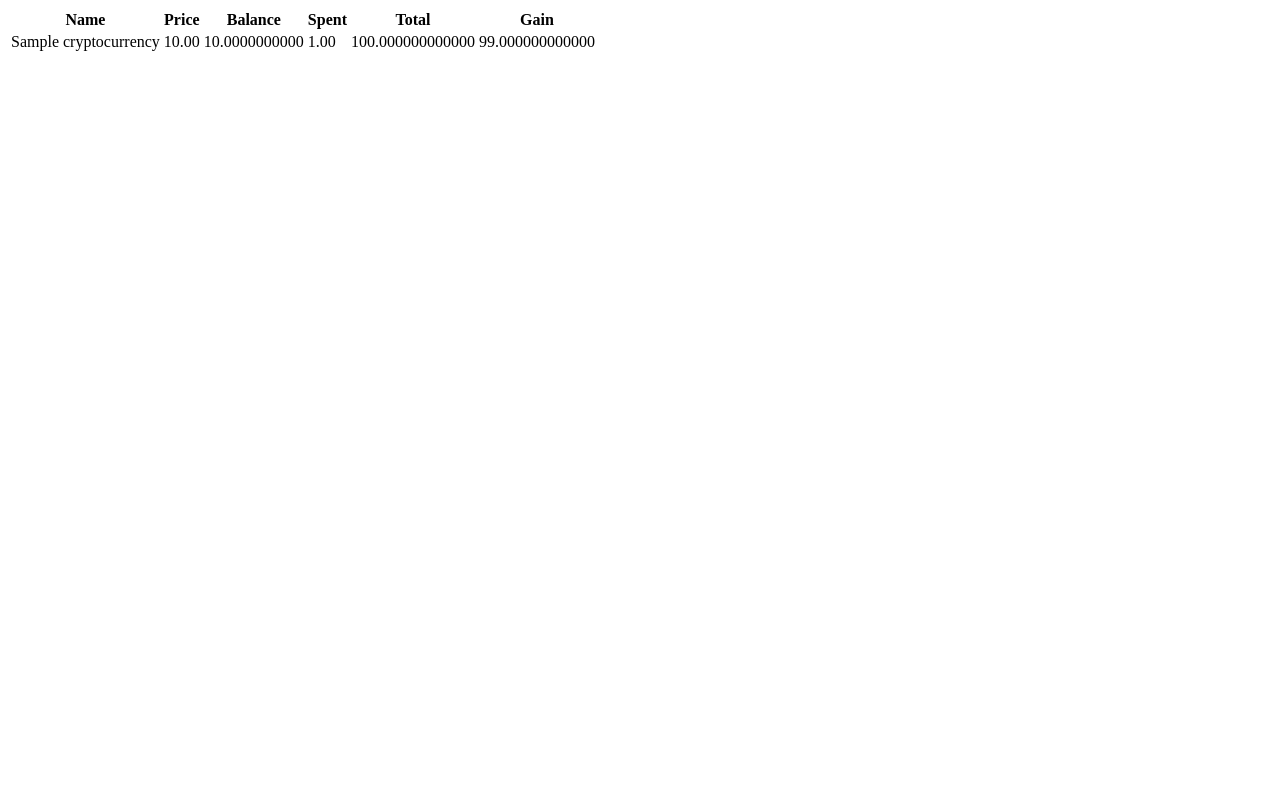
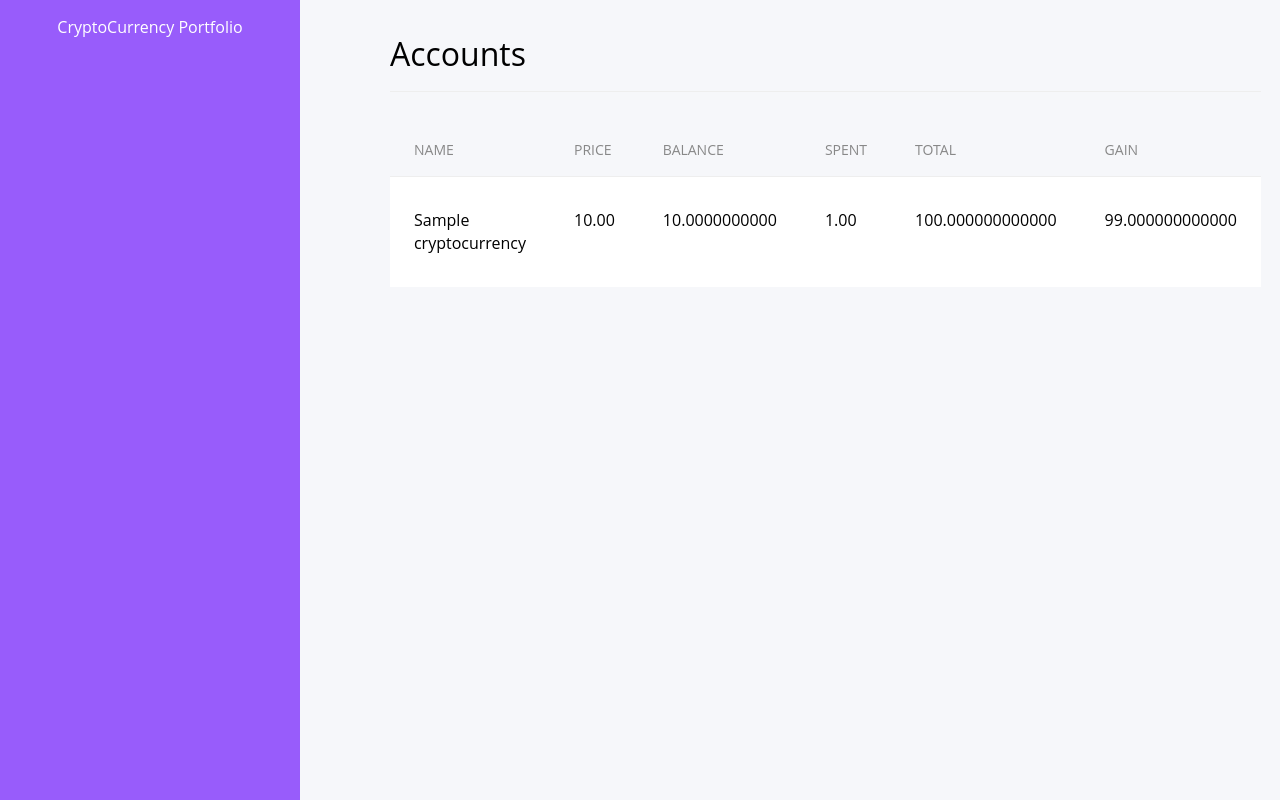
Before and after one commit to aeyoll/cryptofolio, a Django app: page / in a window 1280 px wide. Run offline with Django 3.2, Linux system fonts and the light colour scheme; tables that the repository leaves empty hold one stand-in row (values such as "Sample post").

Commit message:
Add some styling

```diff
--- a/cryptocurrencies/templates/cryptocurrencies/index.html
+++ b/cryptocurrencies/templates/cryptocurrencies/index.html
@@ -2,10 +2,106 @@
 <html>
     <head>
         <title>CryptoCurrency Portfolio</title>
+        <style type="text/css">
+            * {
+                box-sizing: border-box;
+                font-family: "Open Sans", "Lucida Grande", Verdana, Arial, sans-serif;
+            }
+
+            html,
+            body {
+                background-color: #F6F7FA;
+                height: 100vh;
+                margin: 0;
+                padding: 0;
+            }
+
+            .app {
+                display: grid;
+                grid-template-columns: 300px 1fr;
+                grid-gap: 30px;
+                height: 100vh;
+            }
+
+            .sidebar {
+                background-color: #985CFB;
+                color: #fff;
+                padding: 1rem;
+                text-align: center;
+            }
+
+            .content {
+                margin-left: 60px;
+                margin-right: 90px;
+            }
+
+            .title {
+                border-bottom: 1px solid #eee;
+                font-size: 2rem;
+                font-weight: 400;
+                margin: 1rem 0 2rem;
+                padding: 1rem 0;
+            }
+
+            .box {
+                background-color: #fff;
+            }
+
+            .table {
+                border-spacing: 0;
+                border-collapse: collapse;
+                width: 100%;
+            }
+
+            .table>thead>tr>th {
+                vertical-align: bottom;
+                border-bottom: 1px solid #eee;
+                text-transform: uppercase;
+                background-color: #F6F7FA;
+                color: #888;
+                font-weight: 400;
+                font-size: 14px;
+            }
+
+            .table>thead:first-child>tr:first-child>td,
+            .table>thead:first-child>tr:first-child>th {
+                border-top: 0;
+            }
+
+            .table>tbody>tr>td,
+            .table>tbody>tr>th,
+            .table>tfoot>tr>td,
+            .table>tfoot>tr>th,
+            .table>thead>tr>td,
+            .table>thead>tr>th {
+                padding: 2rem 1.5rem;
+                line-height: 1.42857143;
+                vertical-align: top;
+                border-top: 1px solid #eee;
+            }
+
+
+            .table>thead>tr>td,
+            .table>thead>tr>th {
+                padding: 1rem 1.5rem;
+            }
+
+            th {
+                text-align: left;
+            }
+        </style>
     </head>
     <body>
+        <div class="app">
+            <div class="sidebar">
+                CryptoCurrency Portfolio
+            </div>
+            <div class="content">
+                <h1 class="title">Accounts</h1>
+
+                <div class="box">
                 {% if crypto_currencies %}
-            <table>
+                    <table class="table">
                         <thead>
                             <tr>
                                 <th>Name</th>
@@ -30,5 +126,9 @@
                         </tbody>
                     </table>
                 {% endif %}
+                </div>
+            </div>
+        </div>
+        </div>
     </body>
 </html>
```
Lines whose indentation alone changed are shown as unchanged.
